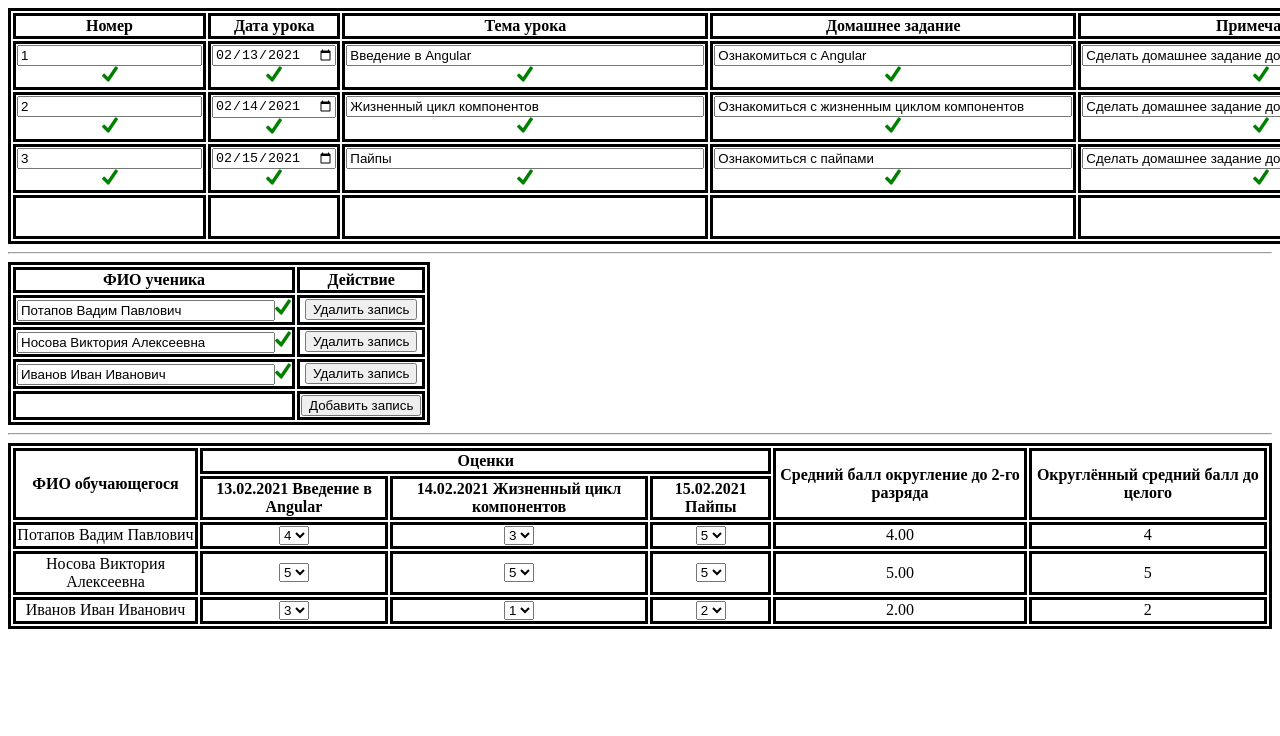
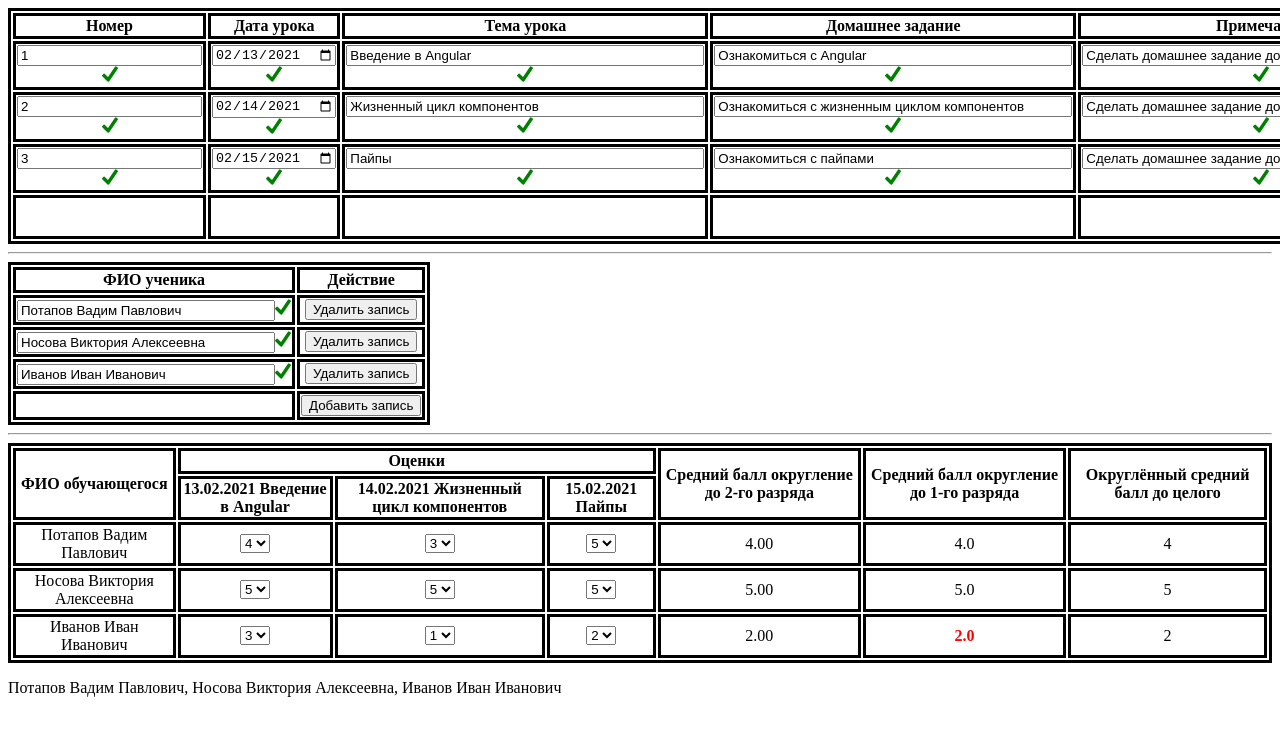
Before and after one commit to HunteRPVP/angular-hw78, an Angular app: page / in a window 1280 px wide. Shown: the top 736 px of the page. Built offline with nearby package versions, Linux system fonts and the light colour scheme; what ng2-validation would draw is missing.

Commit message:
new field and pipe

```diff
--- a/src/app/app.module.ts
+++ b/src/app/app.module.ts
@@ -6,19 +6,21 @@ import { AppComponent } from './app.component';
 import { LessonsComponent } from './lessons/lessons.component';
 import { StudentsComponent } from './students/students.component';
 import { JournalComponent } from './journal/journal.component';
+import { FamilyNamesPipe } from './journal/family-names.pipe';
 
 @NgModule({
   declarations: [
     AppComponent,
     LessonsComponent,
     StudentsComponent,
-    JournalComponent
+    JournalComponent,
+    FamilyNamesPipe
   ],
   imports: [
     BrowserModule,
     ReactiveFormsModule
   ],
-  providers: [],
+  providers: [FamilyNamesPipe],
   bootstrap: [AppComponent]
 })
 export class AppModule { }
--- /dev/null
+++ b/src/app/journal/family-names.pipe.ts
@@ -0,0 +1,14 @@
+import { Pipe, PipeTransform } from '@angular/core';
+import { FormArray } from '@angular/forms';
+
+@Pipe({
+  name: 'familyNames'
+})
+export class FamilyNamesPipe implements PipeTransform {
+
+  transform(values: string[], ...args: unknown[]): string {
+    const mapValue: string[] = values.map((value) => {return value});
+    return mapValue.join(', ');
+  }
+
+}
--- a/src/app/journal/journal.component.css
+++ b/src/app/journal/journal.component.css
@@ -7,3 +7,8 @@ table, tr, th, td {
 .big {
     width: 350px;
 }
+
+span.ng-invalid  {
+    color: red;
+    font-weight: bold;
+}
--- a/src/app/journal/journal.component.html
+++ b/src/app/journal/journal.component.html
@@ -1,8 +1,10 @@
-<table [formGroup]="journalForm">
+<form [formGroup]="journalForm">
+  <table>
     <tr>
       <th rowspan="2">ФИО обучающегося</th>
       <th [attr.colSpan]="lessonNumbers.controls.length">Оценки</th>
       <th rowspan="2">Cредний балл округление до 2-го разряда</th>
+      <th rowspan="2">Cредний балл округление до 1-го разряда</th>
       <th rowspan="2">Округлённый средний балл до целого</th>
     </tr>
     <tr>
@@ -15,20 +17,39 @@
       <td>
         {{ fio.value }}
       </td>
-    <td *ngFor="let rating of ratings.controls[i].value.ratings; let j = index">
-        <select #changedValue value= "{{ rating.rating }}" (change) = "changeRating(i, j, changedValue.value)">
-            <option value=1>1</option>
-            <option value=2>2</option>
-            <option value=3>3</option>
-            <option value=4>4</option>
-            <option value=5>5</option>
+      <td
+        *ngFor="let rating of ratings.controls[i].value.ratings; let j = index"
+      >
+        <select
+          #changedValue
+          value="{{ rating.rating }}"
+          (change)="changeRating(i, j, changedValue.value)"
+        >
+          <option value="1">1</option>
+          <option value="2">2</option>
+          <option value="3">3</option>
+          <option value="4">4</option>
+          <option value="5">5</option>
         </select>
       </td>
       <td>
-        {{ this.avgRounds.value[i] | number: "1.2"}}
+        {{ avgRounds.value[i] | number: "1.2" }}
       </td>
       <td>
-        {{ this.avgRoundInts.value[i] | number: "1.0" }}
+        <span
+          class="ng-invalid"
+          *ngIf="avgRoundToTenths.controls[i].getError('min')"
+        >
+          {{ avgRoundToTenths.value[i] | number: "1.1" }}
+        </span>
+        <span *ngIf="!avgRoundToTenths.controls[i].getError('min')">
+          {{ avgRoundToTenths.value[i] | number: "1.1" }}
+        </span>
+      </td>
+      <td>
+        {{ avgRoundInts.value[i] | number: "1.0" }}
       </td>
     </tr>
   </table>
+  <p> {{fios.value|familyNames}} </p>
+</form>
--- a/src/app/journal/journal.component.ts
+++ b/src/app/journal/journal.component.ts
@@ -1,5 +1,5 @@
 import { ChangeDetectorRef, Component, EventEmitter, Input, OnChanges, OnInit, Output } from '@angular/core';
-import { FormArray, FormBuilder, FormGroup } from '@angular/forms';
+import { FormArray, FormBuilder, FormGroup, Validators } from '@angular/forms';
 import { ɵEmptyOutletComponent } from '@angular/router';
 
 import * as lessons from '../../assets/lessons.json';
@@ -40,6 +40,7 @@ export class JournalComponent implements OnInit, OnChanges {
   lessonDatesArr: Date[] = [];
   lessonThemesArr: string[] = [];
   avgRoundArr: number[] = [];
+  avgRoundToTenthArr: number[] = [];
   avgRoundIntArr: number[] = [];
 
   constructor(private fb: FormBuilder) {
@@ -49,6 +50,7 @@ export class JournalComponent implements OnInit, OnChanges {
       this.lessonDatesArr.push(new Date(lessons.lessons[i].date));
       this.lessonThemesArr.push(lessons.lessons[i].theme);
       this.avgRoundArr.push(this.AvgRound(i));
+      this.avgRoundToTenthArr.push(this.AvgRoundToTenth(i));
       this.avgRoundIntArr.push(this.AvgRoundInt(i));
     }
 
@@ -59,8 +61,15 @@ export class JournalComponent implements OnInit, OnChanges {
       lessonThemes: fb.array(this.lessonThemesArr),
       ratings: fb.array(ratings.students),
       avgRounds: fb.array(this.avgRoundArr),
+      avgRoundToTenths: fb.array(this.avgRoundToTenthArr),
       avgRoundInts: fb.array(this.avgRoundIntArr)
     });
+
+    for (var i = 0; i < ratings.students.length; i++) {
+      this.avgRoundToTenths.controls[i].setValidators(Validators.min(3));
+    }
+
+    console.log(this.avgRoundToTenths);
   }
 
   ngOnInit(): void {
@@ -71,6 +80,7 @@ export class JournalComponent implements OnInit, OnChanges {
       this.fios.removeAt(this.deleteIndex);
       this.ratings.removeAt(this.deleteIndex);
       this.avgRounds.removeAt(this.deleteIndex);
+      this.avgRoundToTenths.removeAt(this.deleteIndex);
       this.avgRoundInts.removeAt(this.deleteIndex);
       this.deleteIndex = undefined;
       this.delete.emit();
@@ -96,6 +106,7 @@ export class JournalComponent implements OnInit, OnChanges {
         );
       }
       this.avgRounds.push(this.fb.control(this.AvgRound(i)));
+      this.avgRoundToTenths.push(this.fb.control(this.AvgRound(i)));
       this.avgRoundInts.push(this.fb.control(this.AvgRoundInt(i)));
       this.addFIO = undefined;
     }
@@ -111,6 +122,7 @@ export class JournalComponent implements OnInit, OnChanges {
           }
         );
         this.avgRounds.value[i] = this.AvgRound(i);
+        this.avgRoundToTenths.value[i] = this.AvgRoundToTenth(i);
         this.avgRoundInts.value[i] = this.AvgRoundInt(i);
       }
       this.addLessonArr = undefined;
@@ -122,6 +134,7 @@ export class JournalComponent implements OnInit, OnChanges {
       for (var i = 0; i < this.ratings.controls.length; i++) {
         this.ratings.controls[i].value.ratings.splice(this.deleteLessonIndex, 1);
         this.avgRounds.value[i] = this.AvgRound(i);
+        this.avgRoundToTenths.value[i] = this.AvgRoundToTenth(i);
         this.avgRoundInts.value[i] = this.AvgRoundInt(i);
       }
       this.deleteLessonIndex = undefined;
@@ -152,6 +165,21 @@ export class JournalComponent implements OnInit, OnChanges {
     return Math.round((ratingsTemp.reduce((a,b) => a + b, 0) / ratingsTemp.length) * 100) / 100;
   }
 
+  AvgRoundToTenth(index: number): number {
+    var ratingsTemp = [];
+    if ( this.journalForm == undefined ) {
+      for (var i = 0; i < ratings.students[index].ratings.length; i++) {
+        ratingsTemp.push(ratings.students[index].ratings[i].rating);
+      }
+    }
+    else {
+      for (var i = 0; i < this.ratings.controls[index].value.ratings.length; i++) {
+        ratingsTemp.push(this.ratings.controls[index].value.ratings[i].rating);
+      }
+    }
+    return Math.round((ratingsTemp.reduce((a,b) => a + b, 0) / ratingsTemp.length) * 10) / 10;
+  }
+
   AvgRoundInt(index: number): number {
     var ratingsTemp = [];
     if ( this.journalForm == undefined ) {
@@ -170,6 +198,7 @@ export class JournalComponent implements OnInit, OnChanges {
   changeRating(i: number, j: number, changedRating: string): void {
     this.ratings.controls[i].value.ratings[j].rating = parseInt(changedRating);
     this.avgRounds.value[i] = this.AvgRound(i);
+    this.avgRoundToTenths.value[i] = this.AvgRoundToTenth(i);
     this.avgRoundInts.value[i] = this.AvgRoundInt(i);
   }
 
@@ -197,6 +226,10 @@ export class JournalComponent implements OnInit, OnChanges {
     return this.journalForm.get('avgRounds') as FormArray;
   }
 
+  get avgRoundToTenths(): FormArray {
+    return this.journalForm.get('avgRounds') as FormArray;
+  }
+
   get avgRoundInts(): FormArray {
     return this.journalForm.get('avgRoundInts') as FormArray;
   }
```
Also changed, not shown: 1 other file (tests, documents, lock files or other folders). Lines whose indentation alone changed are shown as unchanged.
